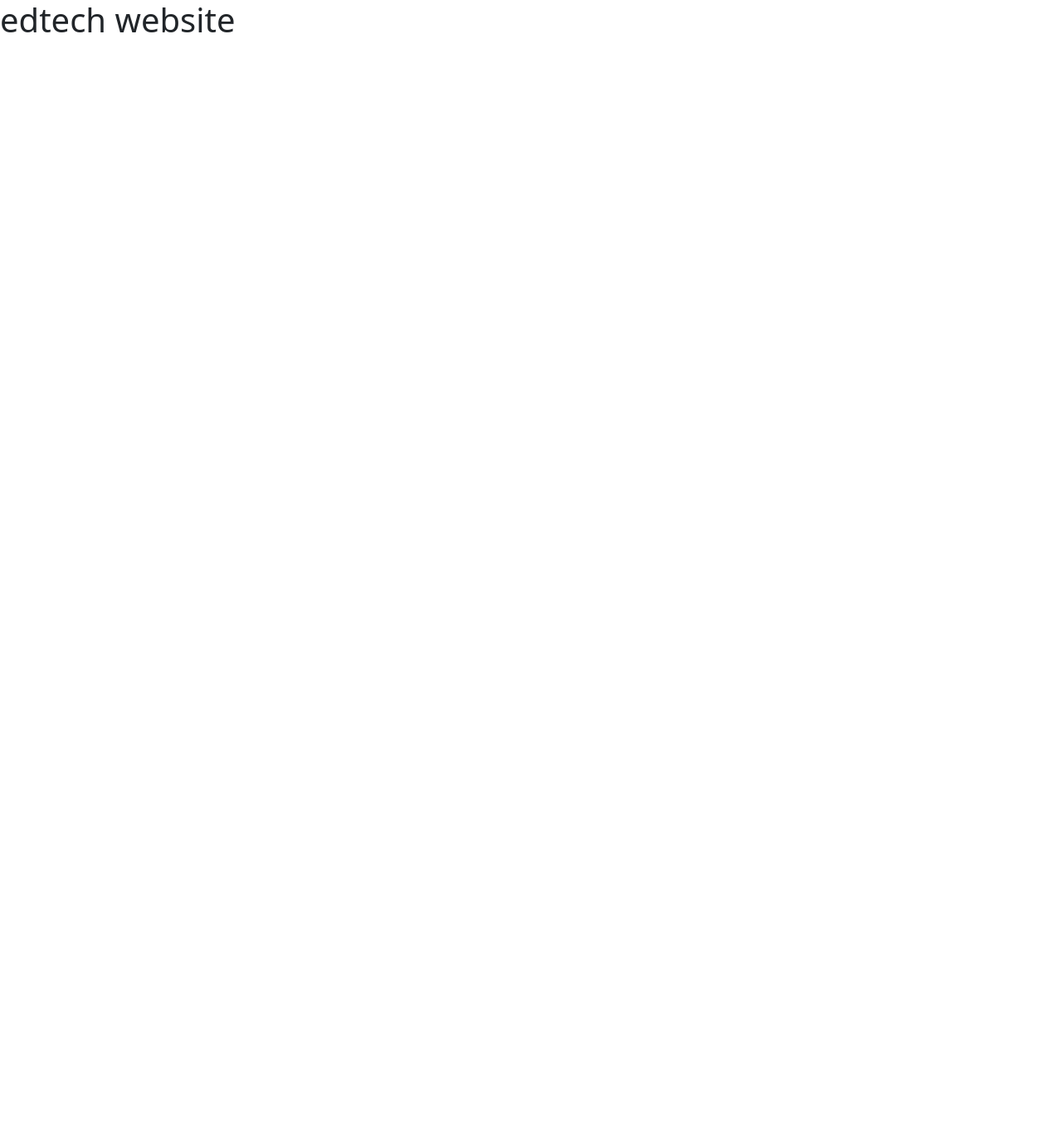
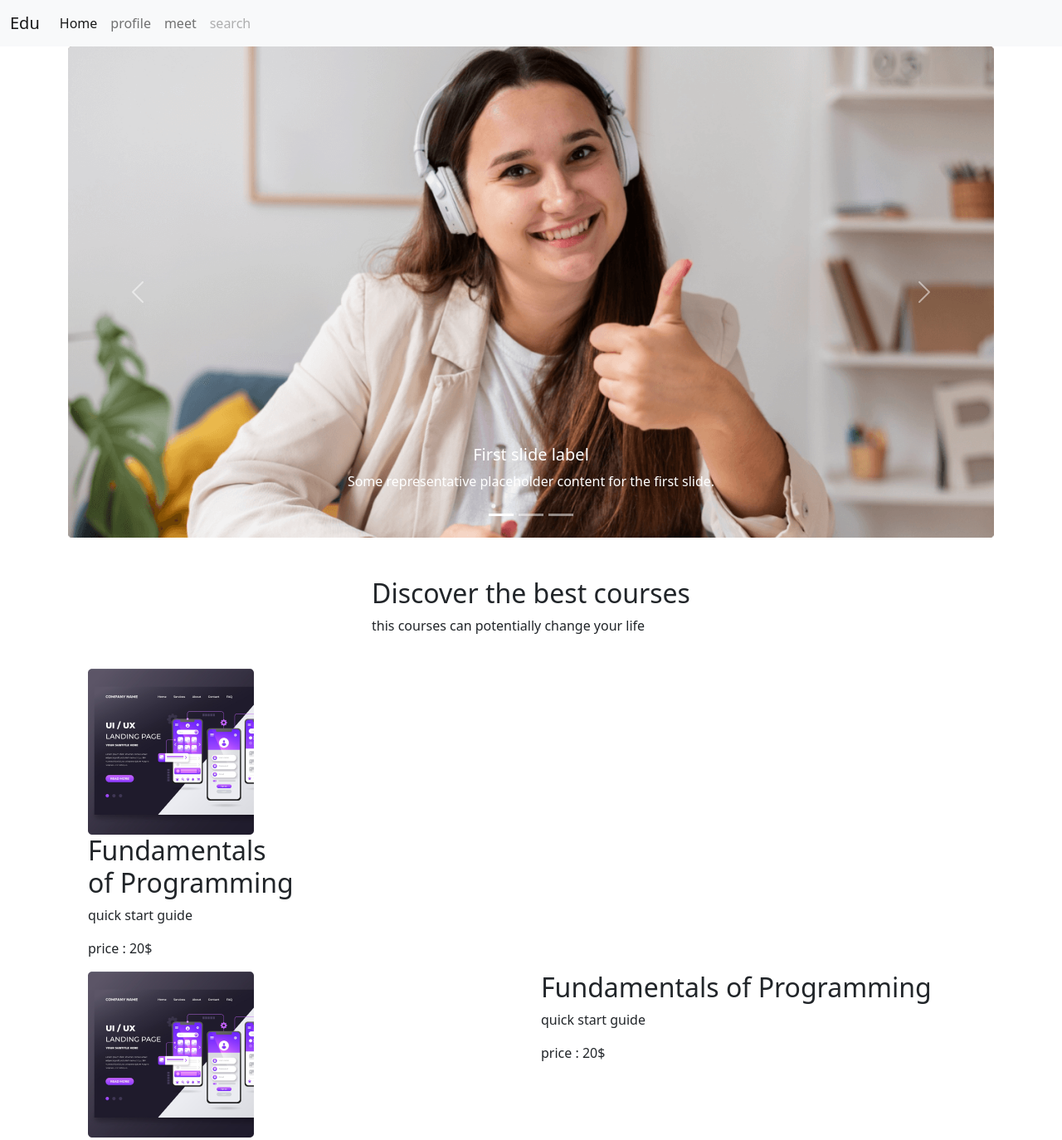
Before and after one commit to sifatuddin/assignment-3-edtech-website, a plain HTML site: page index.html in a window 1280 px wide. Shown: the whole page at 83% size. Before the commit the page ends 800 px from the top, so only its background shows below. Drawn offline with nearby package versions, Linux system fonts and the light colour scheme.

Commit message:
second commit

```diff
--- a/index.html
+++ b/index.html
@@ -7,7 +7,117 @@
     <link href="https://cdn.jsdelivr.net/npm/bootstrap@5.2.0/dist/css/bootstrap.min.css" rel="stylesheet" integrity="sha384-gH2yIJqKdNHPEq0n4Mqa/HGKIhSkIHeL5AyhkYV8i59U5AR6csBvApHHNl/vI1Bx" crossorigin="anonymous">
   </head>
   <body>
-    <h1> edtech website </h1>
+    <header>
+        <nav class="navbar navbar-expand-lg bg-light ">
+            <div class="container-fluid">
+              <a class="navbar-brand" href="#">Edu</a>
+              <button class="navbar-toggler" type="button" data-bs-toggle="collapse" data-bs-target="#navbarNav" aria-controls="navbarNav" aria-expanded="false" aria-label="Toggle navigation">
+                <span class="navbar-toggler-icon"></span>
+              </button>
+              <div class="collapse navbar-collapse" id="navbarNav">
+                <ul class="navbar-nav">
+                  <li class="nav-item">
+                    <a class="nav-link active" aria-current="page" href="#">Home</a>
+                  </li>
+                  <li class="nav-item">
+                    <a class="nav-link" href="#">profile</a>
+                  </li>
+                  <li class="nav-item">
+                    <a class="nav-link" href="#">meet</a>
+                  </li>
+                  <li class="nav-item">
+                    <a class="nav-link disabled">search</a>
+                  </li>
+                </ul>
+              </div>
+            </div>
+        </nav>
+        <!-- carousel  -->
+        <section class="container">
+
+            <div id="carouselExampleCaptions" class="carousel slide" data-bs-ride="false">
+                <div class="carousel-indicators">
+                  <button type="button" data-bs-target="#carouselExampleCaptions" data-bs-slide-to="0" class="active" aria-current="true" aria-label="Slide 1"></button>
+                  <button type="button" data-bs-target="#carouselExampleCaptions" data-bs-slide-to="1" aria-label="Slide 2"></button>
+                  <button type="button" data-bs-target="#carouselExampleCaptions" data-bs-slide-to="2" aria-label="Slide 3"></button>
+                </div>
+                <div class="carousel-inner">
+                  <div class="carousel-item active">
+                    <img src="images/cover/cover-1.png" class="d-block w-100" alt="...">
+                    <div class="carousel-caption d-none d-md-block">
+                      <h5>First slide label</h5>
+                      <p>Some representative placeholder content for the first slide.</p>
+                    </div>
+                  </div>
+                  <div class="carousel-item">
+                    <img src="images/cover/cover-2.jpg" class="d-block w-100" alt="...">
+                    <div class="carousel-caption d-none d-md-block">
+                      <h5>Second slide label</h5>
+                      <p>Some representative placeholder content for the second slide.</p>
+                    </div>
+                  </div>
+                  <div class="carousel-item">
+                    <img src="images/cover/cover-3.jpg" class="d-block w-100" alt="...">
+                    <div class="carousel-caption d-none d-md-block">
+                      <h5>Third slide label</h5>
+                      <p>Some representative placeholder content for the third slide.</p>
+                    </div>
+                  </div>
+                </div>
+                <button class="carousel-control-prev" type="button" data-bs-target="#carouselExampleCaptions" data-bs-slide="prev">
+                  <span class="carousel-control-prev-icon" aria-hidden="true"></span>
+                  <span class="visually-hidden">Previous</span>
+                </button>
+                <button class="carousel-control-next" type="button" data-bs-target="#carouselExampleCaptions" data-bs-slide="next">
+                  <span class="carousel-control-next-icon" aria-hidden="true"></span>
+                  <span class="visually-hidden">Next</span>
+                </button>
+              </div>
+        </section>
+    </header>
+    <main>
+        <!-- courses section  -->
+        <section class="container d-flex my-4 align-items-center flex-column">
+            <div class="my-4" >
+                <h2> Discover the best courses </h2>
+                <p> this courses can potentially change your life</p>
+            </div>
+           <div class="container ">
+            <div class="col-3">
+                <div class="container ">
+                    <div class="row">
+                      <div class="col ">
+                        <img src="images/course/course-1.png" alt="">
+                      </div>
+                      <div class="col">
+                        <h2> Fundamentals of Programming</h2>
+                        <p> quick start guide</p>
+                        <p> price : 20$ </p>
+                      </div>
+                    </div>
+                  </div>
+            </div>
+            <div class="col">
+                <div class="container ">
+                    <div class="row">
+                      <div class="col ">
+                        <img src="images/course/course-1.png" alt="">
+                      </div>
+                      <div class="col">
+                        <h2> Fundamentals of Programming</h2>
+                        <p> quick start guide</p>
+                        <p> price : 20$ </p>
+                      </div>
+                    </div>
+                  </div>
+            </div>
+
+
+           </div>
+
+        </section>
+    </main>
+
     <script src="https://cdn.jsdelivr.net/npm/bootstrap@5.2.0/dist/js/bootstrap.bundle.min.js" integrity="sha384-A3rJD856KowSb7dwlZdYEkO39Gagi7vIsF0jrRAoQmDKKtQBHUuLZ9AsSv4jD4Xa" crossorigin="anonymous"></script>
   </body>
 </html>
```
